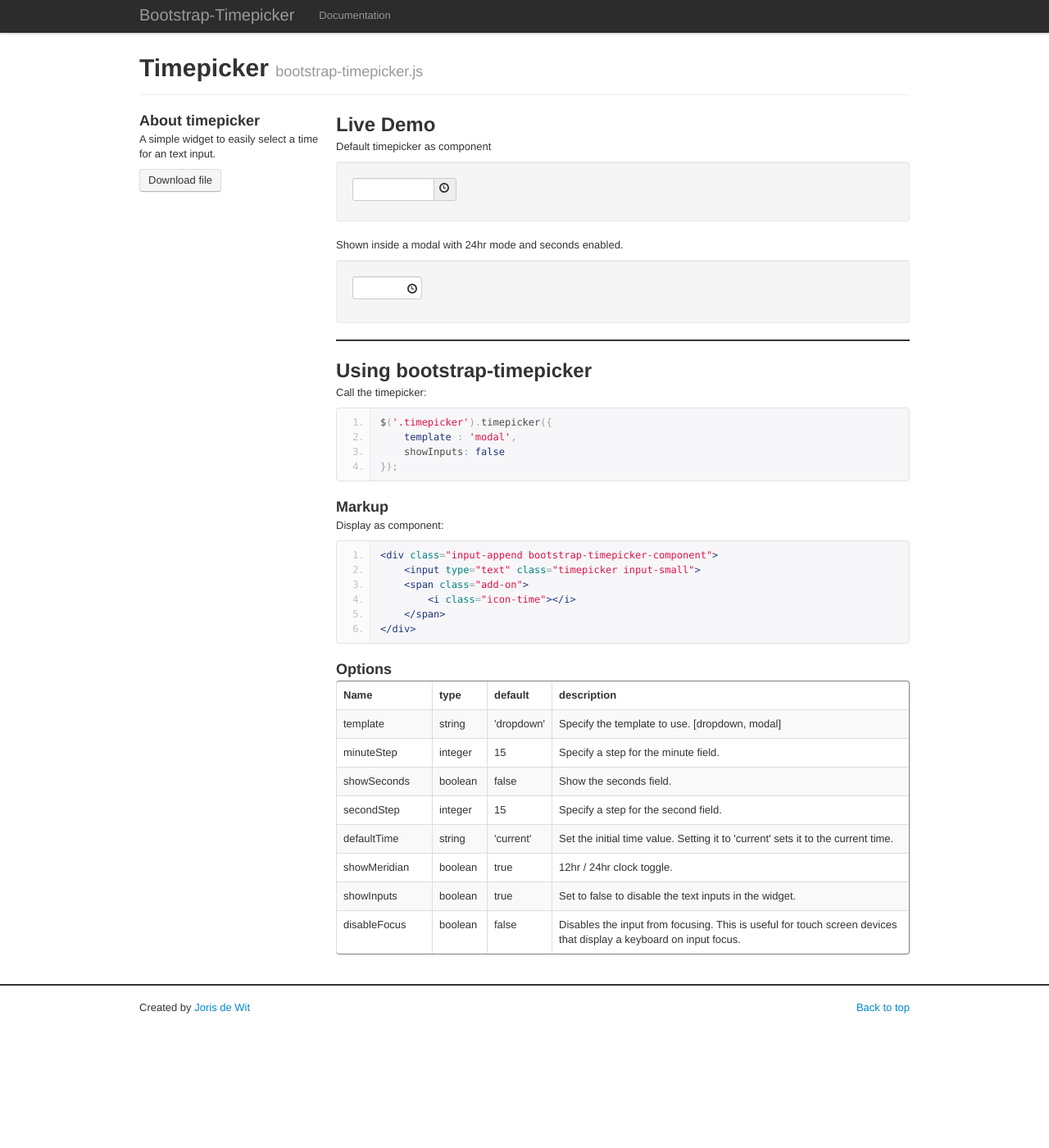
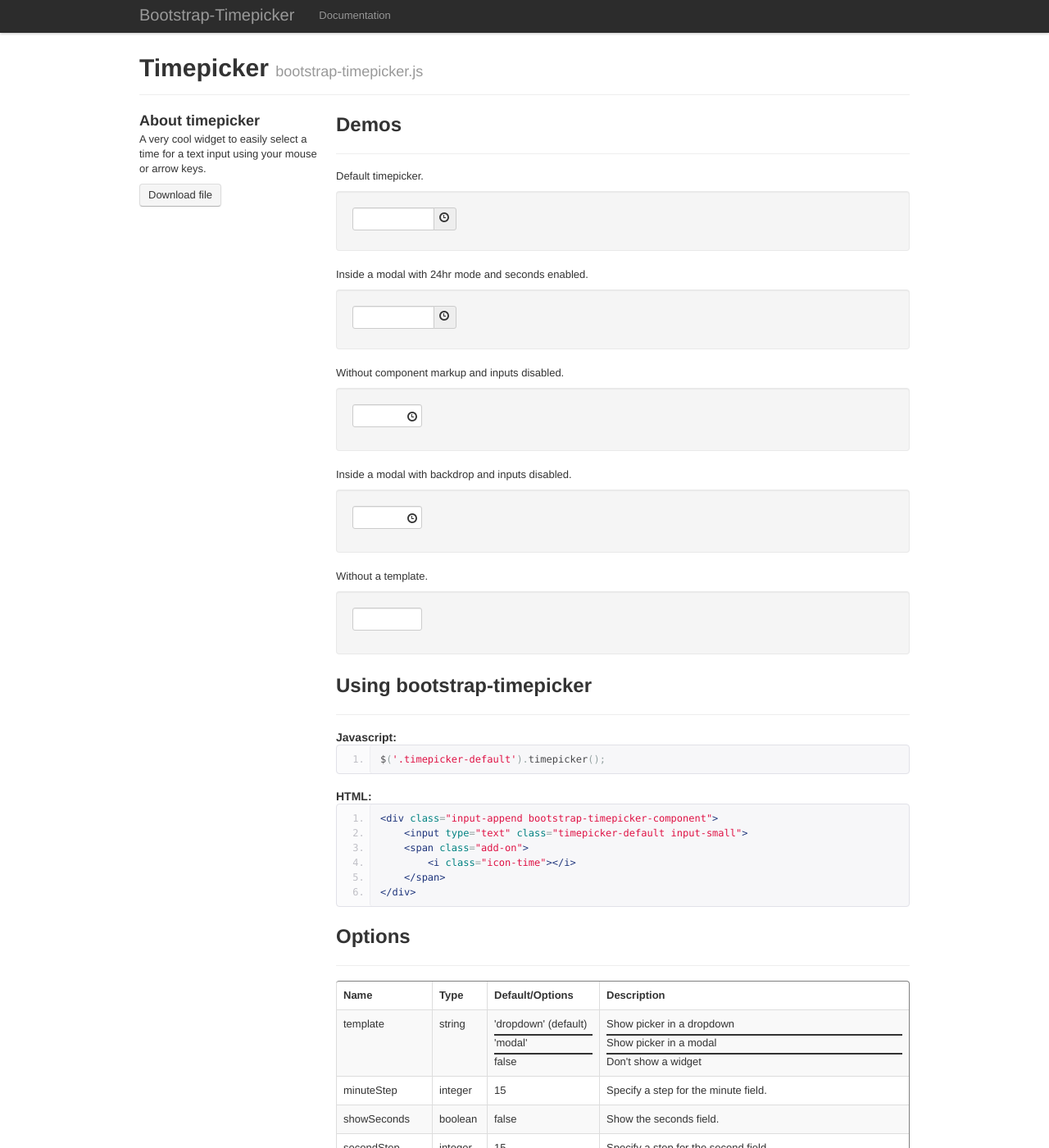
Before and after one commit to jdewit/bootstrap-timepicker, a Jekyll site: the page built from index.html, in a window 1280 px wide and 1400 px high. Shown: the whole window at 82% size. Built offline with Jekyll 4.4.1, drawn with Linux system fonts in a browser that asks for light colours; nearby versions of some CDN libraries; some of the changed text lies outside the part shown.

Commit message:
added more demos, updated options

```diff
--- a/_layouts/default.html
+++ b/_layouts/default.html
@@ -12,6 +12,9 @@
             padding-bottom: 40px;
             position: relative;
             padding-top: 50px;
+        }
+        hr {
+            margin: 3px 0 0 0;
         }
     </style>
     <title>{{ page.title }}</title>
@@ -48,19 +51,36 @@
     <script type="text/javascript" src="assets/bootstrap-timepicker/js/bootstrap-timepicker.js"></script>
     <script type="text/javascript">
         $(document).ready(function () {
-            $('.modal-timepicker').timepicker({
+            $('.timepicker-default').timepicker();
+
+            $('.timepicker-1').timepicker({
+                minuteStep: 1,
+                template: 'modal',
+                showSeconds: true,
+                showMeridian: false
+            });
+
+            $('.timepicker-2').timepicker({
+                minuteStep: 5,
+                showInputs: false,
+                disableFocus: true
+            });
+
+            $('.timepicker-3').timepicker({
                 minuteStep: 1,
                 secondStep: 5,
                 showInputs: false,
                 template: 'modal',
+                modalBackdrop: true,
                 showSeconds: true,
                 showMeridian: false
             });
-            $('.dropdown-timepicker').timepicker({
-                minuteStep: 5,
-                disableFocus: true,
+
+            $('.timepicker-4').timepicker({
+                template: false,
+                showInputs: false,
+                minuteStep: 5
             });
-
         });
     </script>
 </body>
--- a/index.html
+++ b/index.html
@@ -13,59 +13,83 @@ title: Timepicker for Twitter Bootstrap
     <div class="row">
         <div class="span3 columns">
             <h3>About timepicker</h3>
-            <p>A simple widget to easily select a time for an text input.</p>
+            <p>A very cool widget to easily select a time for a text input using your mouse or arrow keys.</p>
             <a href="https://github.com/jdewit/bootstrap-timepicker" target="_blank" class="btn">Download file</a>
         </div>
         <div class="span9 columns">
-            <h2>Live Demo</h2>
-            <p>Default timepicker as component</p>
+            <div class="page-header" style="margin-top: 0;">
+                <h2>Demos</h2>
+            </div>
+            <p>Default timepicker.</p>
             <!-- sample timepicker content -->
             <div class="well">
                 <div class="input-append bootstrap-timepicker-component">
-                    <input class="dropdown-timepicker input-small" type="text" /><span class="add-on"><i class="icon-time"></i></span>
+                    <input class="input-small timepicker-default" type="text"/><span class="add-on"><i class="icon-time"></i></span>
                 </div>
             </div>
-            <p>Shown inside a modal with 24hr mode and seconds enabled.</p>
+            <p>Inside a modal with 24hr mode and seconds enabled.</p>
             <div class="well">
-                <input class="modal-timepicker" type="text" style="width: 75px;" />
+                <div class="input-append bootstrap-timepicker-component">
+                    <input class="timepicker-1 input-small" type="text" /><span class="add-on"><i class="icon-time"></i></span>
+                </div>
+            </div>
+            <p>Without component markup and inputs disabled.</p>
+            <div class="well">
+                <input class="timepicker-2" type="text" style="width: 75px;" />
                 <i class="icon-time" style="margin: -2px 0 0 -22.5px; pointer-events: none; position: relative;"></i>
             </div>
-            <hr />
-            <h2>Using bootstrap-timepicker</h2>
-            <p>Call the timepicker:</p>
+            <p>Inside a modal with backdrop and inputs disabled.</p>
+            <div class="well">
+                <input class="timepicker-3" type="text" style="width: 75px;" />
+                <i class="icon-time" style="margin: -2px 0 0 -22.5px; pointer-events: none; position: relative;"></i>
+            </div>
+            <p>Without a template.</p>
+            <div class="well">
+                <input class="timepicker-4" type="text" style="width: 75px;" />
+            </div>
+            <div class="page-header">
+                <h2>Using bootstrap-timepicker</h2>
+            </div>
+            <h4>Javascript:</h4>
 <pre class="prettyprint linenums">
-$('.timepicker').timepicker({
-    template : 'modal',
-    showInputs: false
-});
+$('.timepicker-default').timepicker();
 </pre>
-            <h3>Markup</h3>
-            <p>Display as component:</p>
+            <h4>HTML:</h4>
 <pre class="prettyprint linenums">
 &lt;div class="input-append bootstrap-timepicker-component"&gt;
-    &lt;input type="text" class="timepicker input-small"&gt;
+    &lt;input type="text" class="timepicker-default input-small"&gt;
     &lt;span class="add-on"&gt;
         &lt;i class="icon-time"&gt;&lt;/i&gt;
     &lt/span&gt;
 &lt;/div&gt;
 </pre>
 
-            <h3>Options</h3>
+            <div class="page-header">
+                <h2>Options</h3>
+            </div>
             <table class="table table-bordered table-striped">
                 <thead>
-                <tr>
-                    <th style="width: 100px;">Name</th>
-                    <th style="width: 50px;">type</th>
-                    <th style="width: 50px;">default</th>
-                    <th>description</th>
-                </tr>
+                    <tr>
+                        <th style="width: 100px;">Name</th>
+                        <th style="width: 50px;">Type</th>
+                        <th style="width: 120px;">Default/Options</th>
+                        <th>Description</th>
+                    </tr>
                 </thead>
                 <tbody>
                     <tr>
                         <td>template</td>
                         <td>string</td>
-                        <td>'dropdown'</td>
-                        <td>Specify the template to use. [dropdown, modal]</td>
+                        <td>
+                            'dropdown' (default)<hr />
+                            'modal' <hr />
+                            false
+                        </td>
+                        <td>
+                            Show picker in a dropdown <hr />
+                            Show picker in a modal <hr />
+                            Don't show a widget
+                        </td>
                     </tr>
                     <tr>
                         <td>minuteStep</td>
@@ -88,20 +112,40 @@ $('.timepicker').timepicker({
                     <tr>
                         <td>defaultTime</td>
                         <td>string</td>
-                        <td>'current'</td>
-                        <td>Set the initial time value. Setting it to 'current' sets it to the current time.</td>
+                        <td>
+                            'current' (default) <hr />
+                            'value' <hr />
+                            false
+                        </td>
+                        <td>
+                            Set to the current time. <hr />
+                            Set to inputs current value <hr />
+                            Do not set a default time
+                        </td>
                     </tr>
                     <tr>
                         <td>showMeridian</td>
                         <td>boolean</td>
-                        <td>true</td>
-                        <td>12hr / 24hr clock toggle.</td>
+                        <td>
+                            true (default) <hr />
+                            false
+                        </td>
+                        <td>
+                            12hr mode<hr />
+                            24hr mode
+                        </td>
                     </tr>
                     <tr>
                         <td>showInputs</td>
                         <td>boolean</td>
-                        <td>true</td>
-                        <td>Set to false to disable the text inputs in the widget.</td>
+                        <td>
+                            true (default) <hr />
+                            false
+                        </td>
+                        <td>
+                            Shows the text inputs in the widget. <hr />
+                            Hide the text inputs in the widget
+                        </td>
                     </tr>
                     <tr>
                         <td>disableFocus</td>
@@ -109,6 +153,12 @@ $('.timepicker').timepicker({
                         <td>false</td>
                         <td>Disables the input from focusing. This is useful for touch screen devices that display a keyboard on input focus.</td>
                     </tr>
+                    <tr>
+                        <td>modalBackdrop</td>
+                        <td>boolean</td>
+                        <td>false</td>
+                        <td>Show modal backdrop.</td>
+                    </tr>
                 </tbody>
             </table>
         </div>
```
